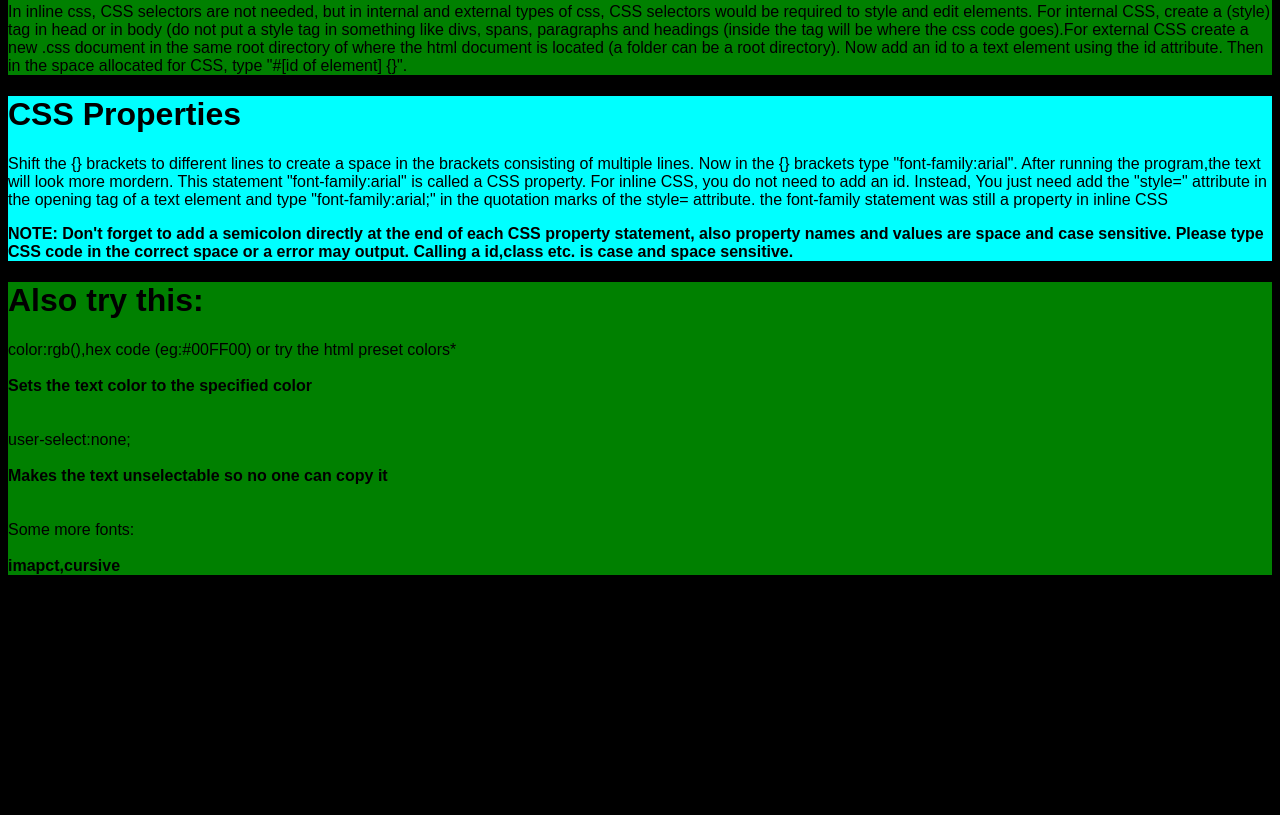
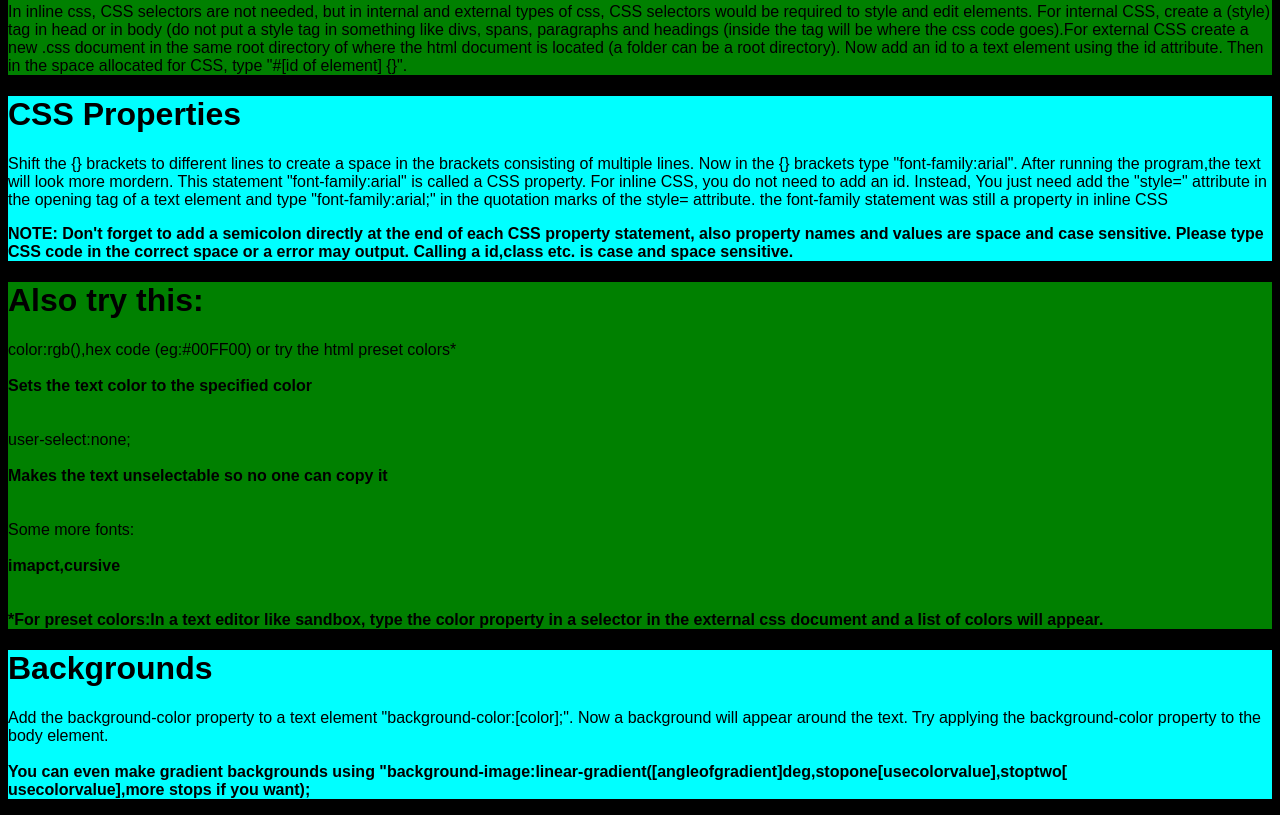
Before and after one commit to VinayakIsTaken0913/css, a plain HTML site: page index.html in a window 1280 px wide. Shown: the part 672-1487 px from the top of the page. Before the commit the page ends 1263 px from the top, so only its background shows below. Drawn offline with Linux system fonts and the light colour scheme.

Commit message:
Update index.html

```diff
--- a/index.html
+++ b/index.html
@@ -29,6 +29,10 @@
       }
       #alsotry {
         background-color:green;
+        font-family:arial;
+      }
+      #backgrounds {
+        background-color:cyan;
         font-family:arial;
       }
     </style>
@@ -78,7 +82,13 @@ For inline CSS, you do not need to add an id. Instead, You just need add the "st
     </div>
     <div id="alsotry">
      <h1>Also try this:</h1>
-     <p>color:rgb(),hex code (eg:#00FF00) or try the html preset colors*<br><br><b>Sets the text color to the specified color</b><br><br><br>user-select:none;<br><br><b>Makes the text unselectable so no one can copy it</b><br><br><br>Some more fonts:<br><br><b>imapct,cursive</b></p>
+     <p>color:rgb(),hex code (eg:#00FF00) or try the html preset colors*<br><br><b>Sets the text color to the specified color</b><br><br><br>user-select:none;<br><br><b>Makes the text unselectable so no one can copy it</b><br><br><br>Some more fonts:<br><br><b>imapct,cursive</b><br><br><br><b>*For preset colors:In a text editor like sandbox, type the color property in a selector in the external css document and a list of colors will appear.</b></p>
+
+    </div>
+    <div id="backgrounds">
+      <h1>Backgrounds</h1>
+      <p>Add the background-color property to a text element "background-color:[color];". Now a background will appear around the text. Try applying the background-color property to the body element.<br><br><b>You can even make gradient backgrounds using "background-image:linear-gradient([angleofgradient]deg,stopone[usecolorvalue],stoptwo[<br>usecolorvalue],more stops if you want);</b></p>
+
 
     </div>
   </body>
```
